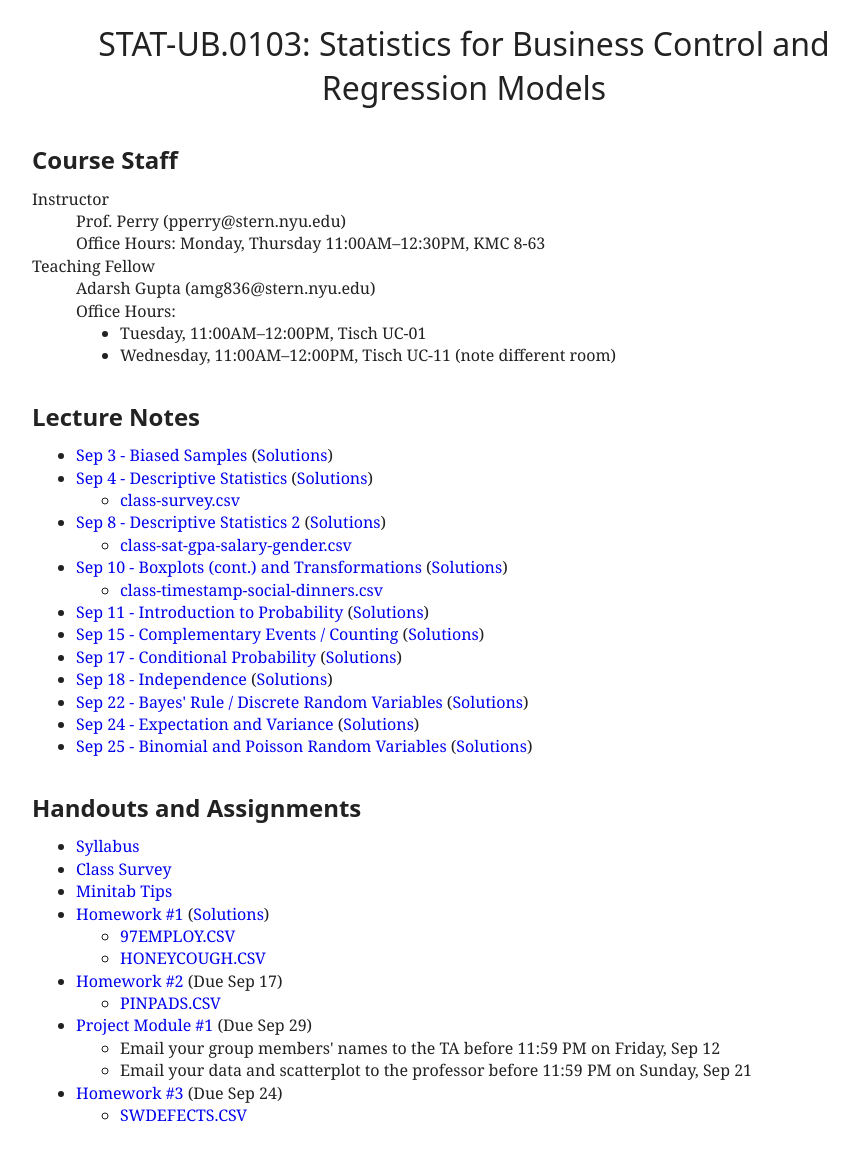
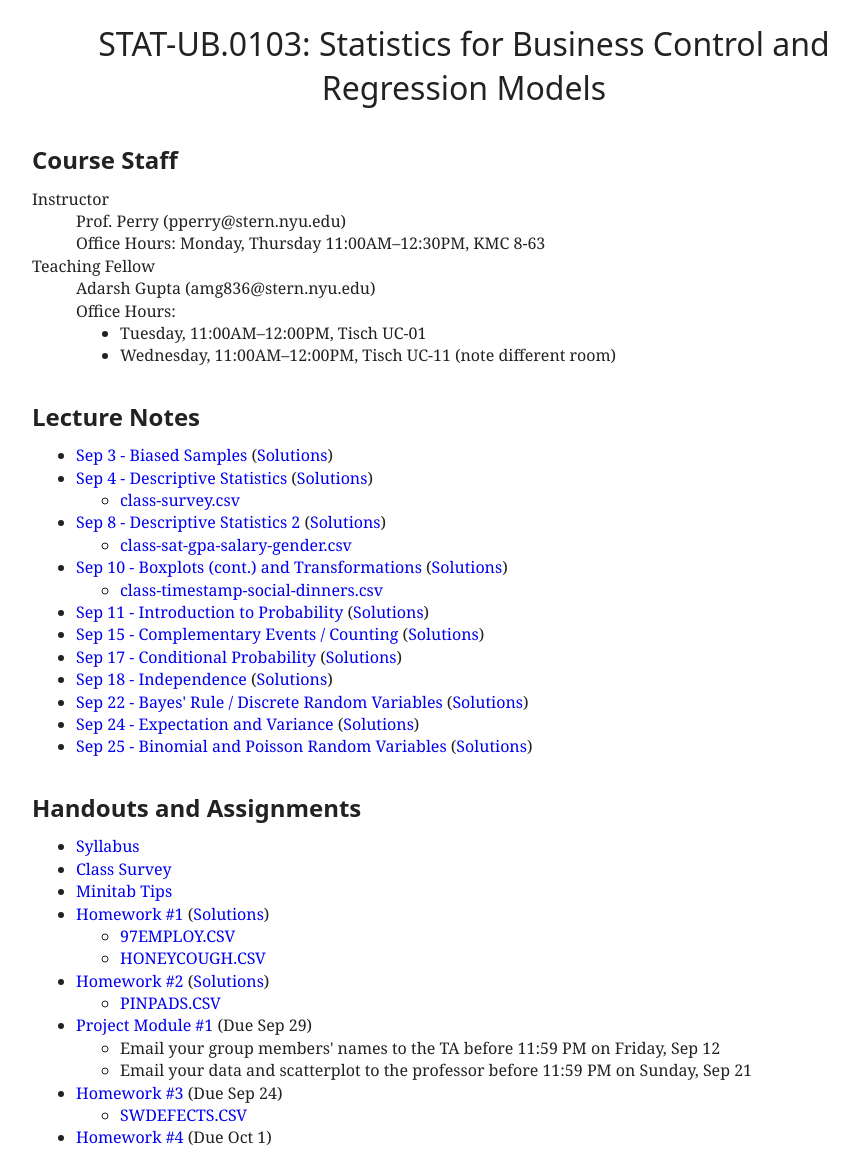
Before and after one commit to patperry/patperry.github.com, a Jekyll site: the page built from course/ub0103/index.html, in a window 1280 px wide. Shown: the whole page, without its empty margins (176-1034 px from the left). Built offline with Jekyll 4.4.1, drawn with Linux system fonts in a browser that asks for light colours; before the commit the page ends 1148 px from its top, so only the background shows below that.

Commit message:
Add hw4, hw2sol

```diff
--- a/course/ub0103/index.html
+++ b/course/ub0103/index.html
@@ -69,7 +69,8 @@
       <li><a href="data/97EMPLOY.CSV">97EMPLOY.CSV</a>
       <li><a href="data/HONEYCOUGH.CSV">HONEYCOUGH.CSV</a>
     </ul>
-  <li><a href="hw/hw02.pdf">Homework #2</a> (Due Sep&nbsp;17)
+  <li><a href="hw/hw02.pdf">Homework #2</a>
+    (<a href="hw/hw02sol.pdf">Solutions</a>)
     <ul>
       <li><a href="data/PINPADS.CSV">PINPADS.CSV</a>
     </ul>
@@ -82,5 +83,6 @@
     <ul>
       <li><a href="data/SWDEFECTS.CSV">SWDEFECTS.CSV</a>
     </ul>
+  <li><a href="hw/hw04.pdf">Homework #4</a> (Due Oct&nbsp;1)
 </ul>
 </main>
```
Also changed, not shown: 2 other files.
